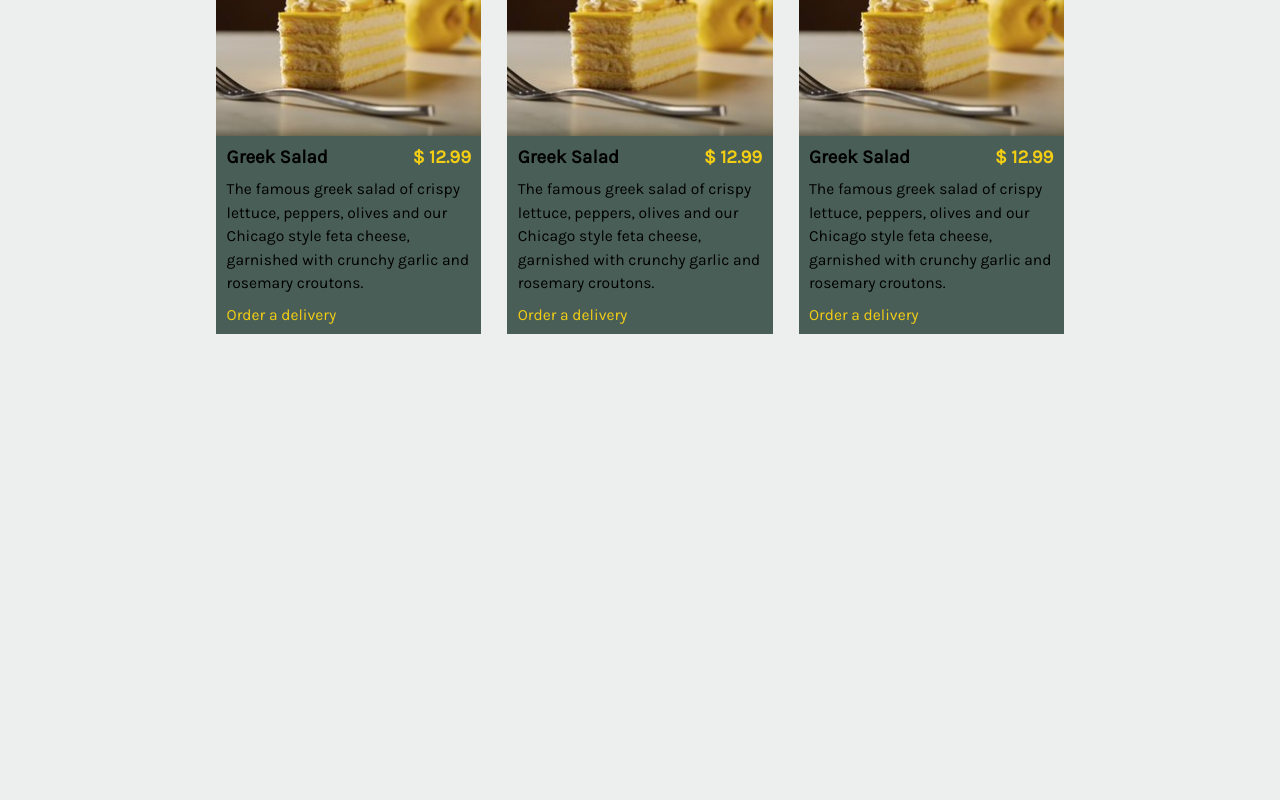
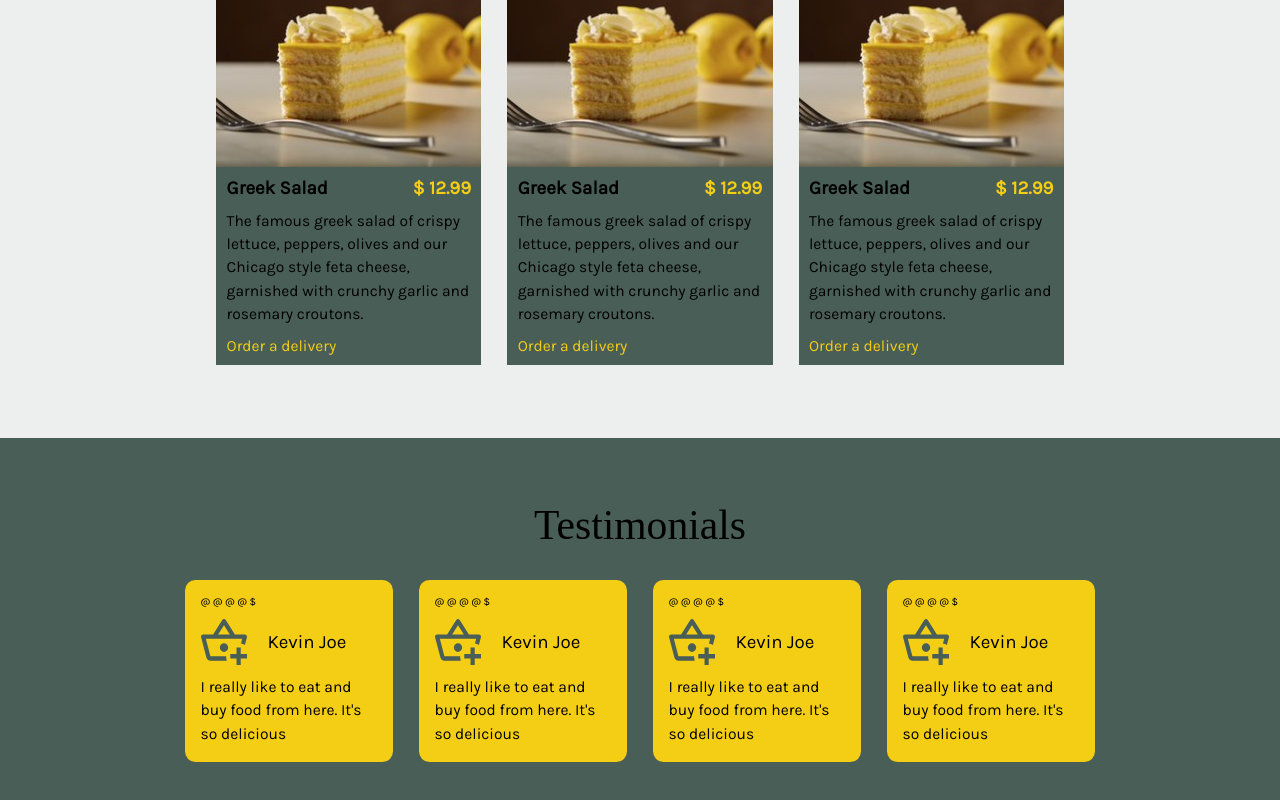
Before and after one commit to HtetMinPaing/little-lemon, a React (Create React App) app: page / in a window 1280 px wide. Shown: the part 608-1408 px from the top of the page. Before the commit the page ends 963 px from the top, so only its background shows below. Built offline with nearby package versions, Linux system fonts and the light colour scheme; a web font is replaced by a local one.

Commit message:
Add testimonials section

```diff
--- a/src/components/Card.js
+++ b/src/components/Card.js
@@ -1,6 +1,7 @@
 import React from 'react'
 import foodOne from '../assets/lemon dessert.jpg'
 import '../styles/modules/components/card.scss'
+import customer from '../assets/Basket.svg'
 
 /* Card component for the highlight section */
 const Card = () => {
@@ -25,4 +26,18 @@ const Card = () => {
     )
 }
 
+/* Card components for testimonials */
+export const RatingCard = () => {
+    return(
+        <div className='ratingcard_container'>
+            <div className='ratings'>@ @ @ @ $</div>
+            <div className='customer_details'>
+                <img src={customer} alt='' className='customer_img'/>
+                <div className='customer_name'>Kevin Joe</div>
+            </div>
+            <div className='review'>I really like to eat and buy food from here. It's so delicious</div>
+        </div>
+    )
+}
+
 export default Card
--- a/src/components/Testimonials.js
+++ b/src/components/Testimonials.js
@@ -1,8 +1,19 @@
 import React from 'react'
+import { RatingCard } from './Card'
+import "../styles/modules/components/testimonials.scss"
 
 const Testimonials = () => {
   return (
-    <section>Testimonials</section>
+    <div className='testimonials_wrapper' >
+      <div className='testimonials_title'>
+        Testimonials</div>
+      <div className='ratingcard_wrapper'>
+      <RatingCard />
+      <RatingCard />
+      <RatingCard />
+      <RatingCard />
+      </div>
+    </div>
   )
 }
 
--- a/src/pages/HomePage.js
+++ b/src/pages/HomePage.js
@@ -2,12 +2,14 @@ import React from 'react'
 import Navigation from '../components/Navigation'
 import Hero from '../components/Hero'
 import Highlight from '../components/Highlight'
+import Testimonials from '../components/Testimonials'
 
 const HomePage = () => {
   return (
     <div style={{marginTop: "7rem"}}>
       <Hero />
       <Highlight />
+      <Testimonials />
     </div>
   )
 }
--- a/src/styles/modules/components/card.scss
+++ b/src/styles/modules/components/card.scss
@@ -43,3 +43,38 @@
 .cardImage {
     border-radius: 2rem 2rem 0 0;
 }
+
+/* Rating card*/
+
+.ratingcard_container {
+    display: flex;
+    flex-direction: column;
+    width: 20rem;
+    padding: 1.5rem;
+    background: var(--primary-2);
+    border-radius: 1rem;
+    gap: 1rem;
+}
+
+.ratings {
+
+}
+
+.customer_details {
+    display: flex;
+    align-items: center;
+    justify-content: flex-start;
+    gap: 2rem;
+}
+
+.customer_name {
+    @include subtitle;
+}
+
+.customer_img {
+
+}
+
+.review {
+    @include normalText;
+}
--- a/src/styles/modules/components/highlight.scss
+++ b/src/styles/modules/components/highlight.scss
@@ -3,7 +3,7 @@
 .highlight_container {
     display: flex;
     flex-direction: column;
-    padding-top: 2rem;
+    padding: 5rem;
 }
 
 .highlight_header{
--- a/src/styles/modules/components/navigation.scss
+++ b/src/styles/modules/components/navigation.scss
@@ -11,6 +11,7 @@
     left: 0;
     right: 0;
     z-index: 1000;
+    box-shadow: 0 .5rem 1rem rgba(0, 0, 0, .1);
     gap: 2rem;
     padding: 0.5rem;
     background-color: var(--highlight-1);
@@ -47,6 +48,7 @@
     width: 200%;
     text-align: center;
     color: var(--primary-1);
+    font-family: 'Karla', serif;
     @include smallDeviceSize {
         padding-bottom: 0.9rem;
         border-bottom: 0.2rem solid var(--primary-1);
@@ -58,6 +60,7 @@
 
 .navLink:hover {
     color: var(--primary-2);
+    transition: 0.5s;
 }
 
 .logo {
--- /dev/null
+++ b/src/styles/modules/components/testimonials.scss
@@ -0,0 +1,19 @@
+@import '../../_mixins.scss';
+
+.testimonials_wrapper {
+    padding: 6rem 0;
+    background-color: var(--primary-1);
+}
+
+.testimonials_title {
+    @include title;
+    text-align: center;
+    padding-bottom: 3rem;
+}
+
+.ratingcard_wrapper{
+    display: flex;
+    flex-wrap: wrap;
+    justify-content: center;
+    gap: 2.5rem;
+}
```
